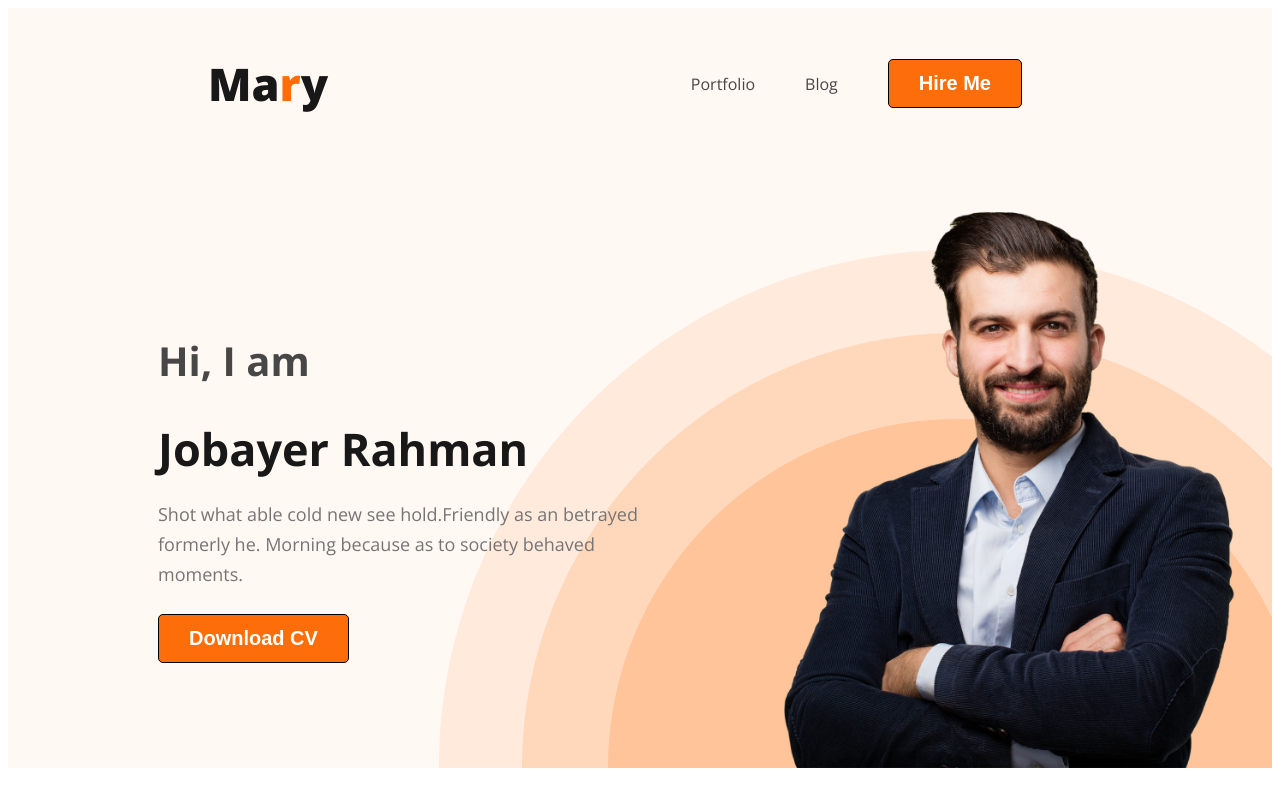
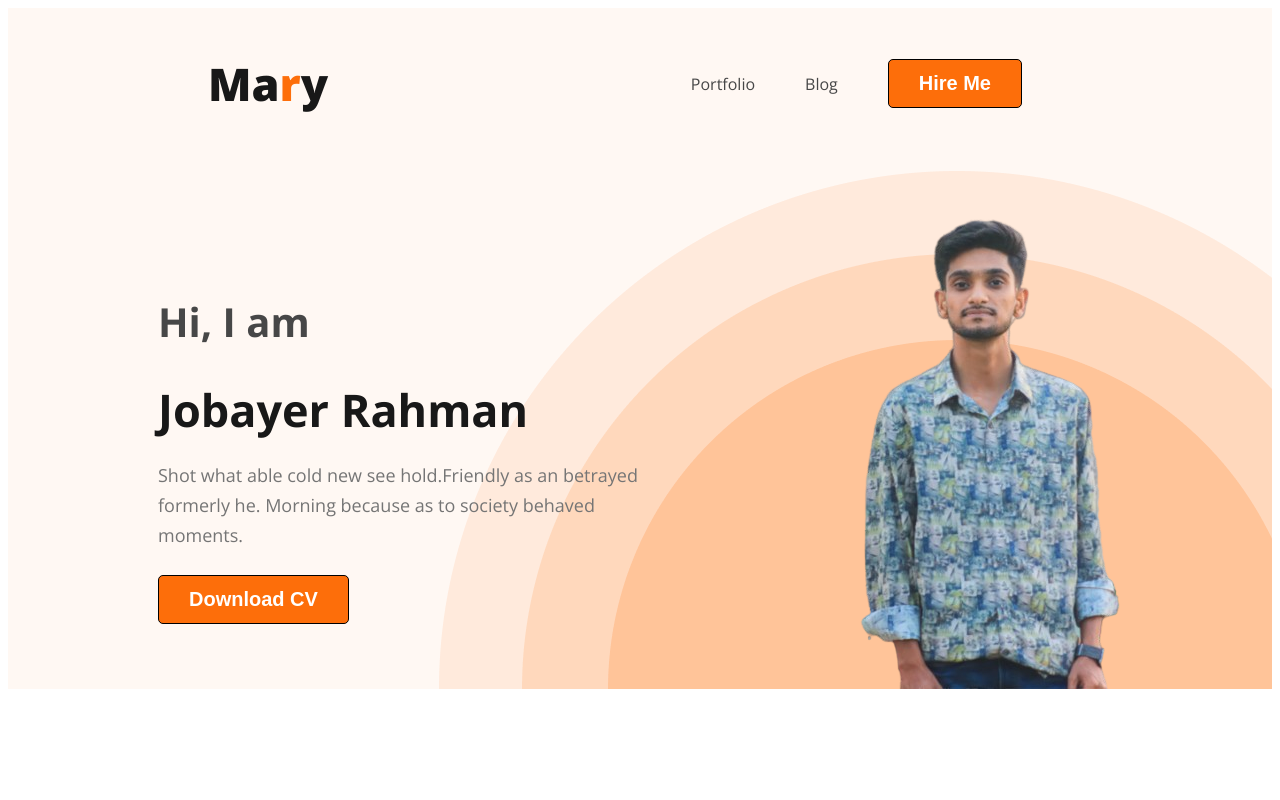
Before and after one commit to JobayerRahman106/developer-portfolio, a plain HTML site: page index.html in a window 1280 px wide. Shown: the top 800 px of the page. Drawn offline with nearby package versions, Linux system fonts and the light colour scheme.

Commit message:
banner section change

```diff
--- a/index.html
+++ b/index.html
@@ -28,7 +28,7 @@
                 <button class="btn-primary">Download CV</button>
                 <!-- <button class="btn-primary">Contact</button> -->
             </div>
-            <img class="profile-pic" src="images/hardy.png" alt="">
+            <img class="profile-pic" src="images/profile-pic-removebg-preview.png" alt="">
         </div>
     </header>
     <main>
```
Also changed, not shown: images/profile-pic-removebg-preview.png (added).
